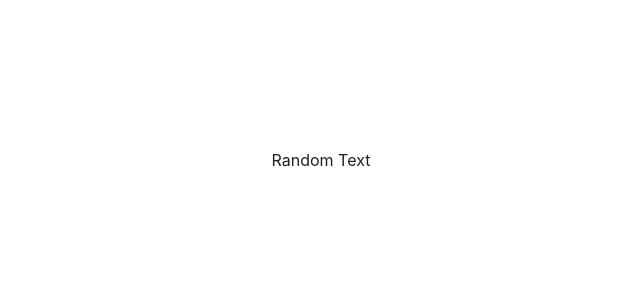
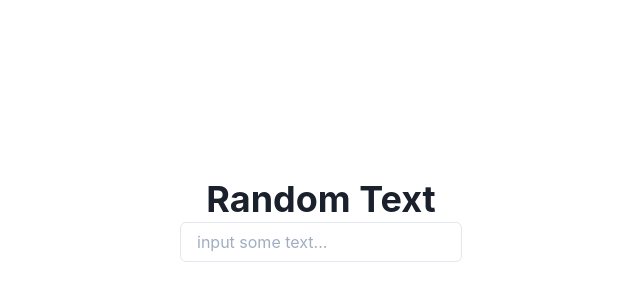
Before and after one commit to ordinaryfolk/fullstack-coding-test, a Next.js app: page / in a window 1280 px wide. Shown: the part 228-528 px from the top of the page, without its empty margins (319-959 px from the left). Built offline with nearby package versions, Linux system fonts and the light colour scheme.

Commit message:
refactor: replace html components with chakra-ui components

```diff
--- a/components/DynamicText.tsx
+++ b/components/DynamicText.tsx
@@ -1,4 +1,5 @@
 import React, { useState } from "react";
+import { Heading } from "@chakra-ui/react";
 
 const DynamicText = () => {
   const [value, setValue] = useState("Random Text");
@@ -7,7 +8,7 @@ const DynamicText = () => {
     setValue(newValue);
   };
 
-  return <h1>{value}</h1>;
+  return <Heading>{value}</Heading>;
 };
 
 export default DynamicText;
--- a/pages/_app.tsx
+++ b/pages/_app.tsx
@@ -1,3 +1,4 @@
+/* Styles */
 import { ChakraProvider } from "@chakra-ui/react";
 import "../styles/globals.css";
 
--- a/pages/index.tsx
+++ b/pages/index.tsx
@@ -1,6 +1,10 @@
+/* Components */
 import Head from "next/head";
+import DynamicText from "../components/DynamicText";
+
+/* Styles */
+import { Flex, Box, Input } from "@chakra-ui/react";
 import styles from "../styles/Home.module.css";
-import DynamicText from "../components/DynamicText";
 
 const Home = () => {
   const onChange = (e: React.ChangeEvent<HTMLInputElement>) => {
@@ -8,17 +12,20 @@ const Home = () => {
   };
 
   return (
-    <div className={styles.container}>
+    <Flex className={styles.container}>
       <Head>
         <title>Coding Test</title>
         <link rel="icon" href="/favicon.ico" />
       </Head>
+      <Flex direction="column" p={12} rounded={6}>
 
-      <main className={styles.main}>
+      </Flex>
+
+      <Box className={styles.main}>
         <DynamicText />
-        <input onChange={onChange} />
-      </main>
-    </div>
+        <Input placeholder="input some text..." onChange={onChange} />
+      </Box>
+    </Flex>
   );
 };
 
```
